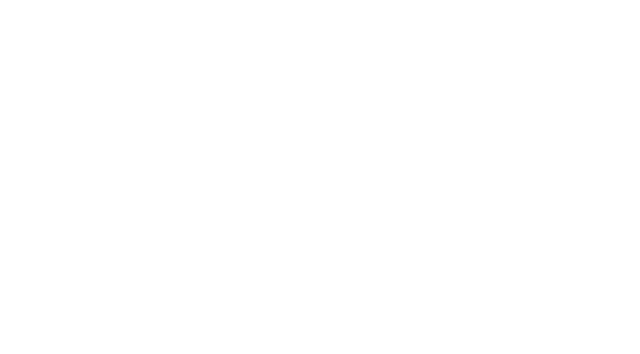
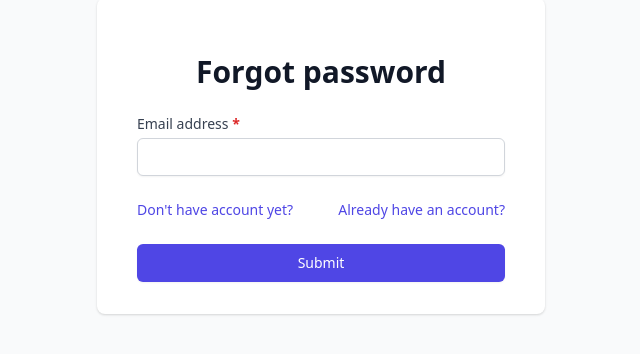
Before and after one commit to Bahodir8586/credit-system-frontend, a Next.js app: page /auth/forgotPassword in a window 1280 px wide. Shown: the part 260-614 px from the top of the page, without its empty margins (319-959 px from the left). Built offline with nearby package versions, Linux system fonts and the light colour scheme.

Commit message:
forgotPassword

```diff
--- a/modules/shared/ForgotPassword/ForgotPassword.jsx
+++ b/modules/shared/ForgotPassword/ForgotPassword.jsx
@@ -0,0 +1,74 @@
+import React, { useState } from 'react';
+import Link from 'next/link';
+import routePaths from '@/route-paths';
+
+const ForgotPassword = ({ submitForm, errorMessage }) => {
+  const [email, setEmail] = useState('');
+  return (
+    <div className="min-h-screen bg-gray-50 flex flex-col justify-center py-12 sm:px-6 lg:px-8">
+      <div className="mt-8 sm:mx-auto sm:w-full sm:max-w-md">
+        <div className="bg-white py-8 px-4 shadow sm:rounded-lg sm:px-10">
+          <form
+            className="space-y-6"
+            onSubmit={(e) => {
+              e.preventDefault();
+              submitForm(email);
+            }}
+          >
+            <h2 className="mt-6 text-center text-3xl font-bold text-gray-900">Forgot password</h2>
+            <div>
+              <label className="block text-sm font-medium text-gray-700">
+                Email address <span className="text-red-600 font-bold">*</span>
+              </label>
+              <div className="mt-1">
+                <input
+                  name="email"
+                  type="email"
+                  value={email}
+                  onChange={(e) => setEmail(e.target.value)}
+                  autoComplete="email"
+                  required
+                  className="appearance-none block w-full px-3 py-2 border border-gray-300 rounded-md shadow-sm placeholder-gray-400 focus:outline-none focus:ring-indigo-500 focus:border-indigo-500 sm:text-sm"
+                />
+              </div>
+              <div className={'font-medium text-red-600 text-xs ml-2'}>{errorMessage}</div>
+            </div>
+
+            <div className="flex items-center justify-between">
+              <div className="text-sm">
+                <Link href={routePaths.signup}>
+                  <a className="font-medium text-indigo-600 hover:text-indigo-500">
+                    Don&apos;t have account yet?
+                  </a>
+                </Link>
+              </div>
+
+              <div className="text-sm">
+                <Link href={routePaths.signin}>
+                  <a className="font-medium text-indigo-600 hover:text-indigo-500">
+                    Already have an account?
+                  </a>
+                </Link>
+              </div>
+            </div>
+
+            <div>
+              <button
+                type="submit"
+                onClick={(e) => {
+                  e.preventDefault();
+                  submitForm(email);
+                }}
+                className="w-full flex justify-center py-2 px-4 border border-transparent rounded-md shadow-sm text-sm font-medium text-white bg-indigo-600 hover:bg-indigo-700 focus:outline-none focus:ring-2 focus:ring-offset-2 focus:ring-indigo-500"
+              >
+                Submit
+              </button>
+            </div>
+          </form>
+        </div>
+      </div>
+    </div>
+  );
+};
+
+export default ForgotPassword;
--- a/modules/shared/ForgotPassword/index.js
+++ b/modules/shared/ForgotPassword/index.js
@@ -0,0 +1 @@
+export { default } from './ForgotPassword';
--- a/pages/auth/forgotPassword.js
+++ b/pages/auth/forgotPassword.js
@@ -1,3 +1,23 @@
+import { useState } from 'react';
+import { useRouter } from 'next/router';
+
+import Forgot from '@/modules/shared/ForgotPassword';
+import axios from '@/utils/axios';
+
 export default function ForgotPassword() {
-  return <></>;
+  const [errorMessage, setErrorMessage] = useState('');
+  const router = useRouter();
+  const forgotPasswordHandler = (email) => {
+    axios
+      .post('/users/forgotPassword', { email })
+      .then((response) => {
+        console.log(response);
+        router.push('/');
+      })
+      .catch((error) => {
+        console.log(error.response?.data?.message);
+        setErrorMessage(error.response?.data?.message);
+      });
+  };
+  return <Forgot submitForm={(e) => forgotPasswordHandler(e)} errorMessage={errorMessage} />;
 }
--- a/pages/auth/signin.js
+++ b/pages/auth/signin.js
@@ -3,7 +3,6 @@
 
 import Login from '@/modules/shared/Login';
 import axios from '@/utils/axios';
-import routePaths from '@/route-paths';
 
 export default function Signin() {
   const [errorMessage, setErrorMessage] = useState('');
@@ -13,7 +12,7 @@
       .post('/users/signin', { email, password })
       .then((response) => {
         console.log(response);
-        router.push(routePaths.home);
+        router.push('/');
       })
       .catch((error) => {
         console.log(error.response?.data?.message);
--- a/pages/auth/signup.js
+++ b/pages/auth/signup.js
@@ -12,7 +12,7 @@
       .post('/users/signup', { name, email, password, passwordConfirm })
       .then((response) => {
         console.log(response);
-        router.push(routePaths.home);
+        router.push('/');
       })
       .catch((error) => {
         console.log(error.response?.data?.message);
--- a/route-paths.js
+++ b/route-paths.js
@@ -1,5 +1,4 @@
 const routePaths = {
-  home: '/',
   signin: '/auth/signin',
   signup: '/auth/signup',
   forgotPassword: '/auth/forgotPassword',
```
